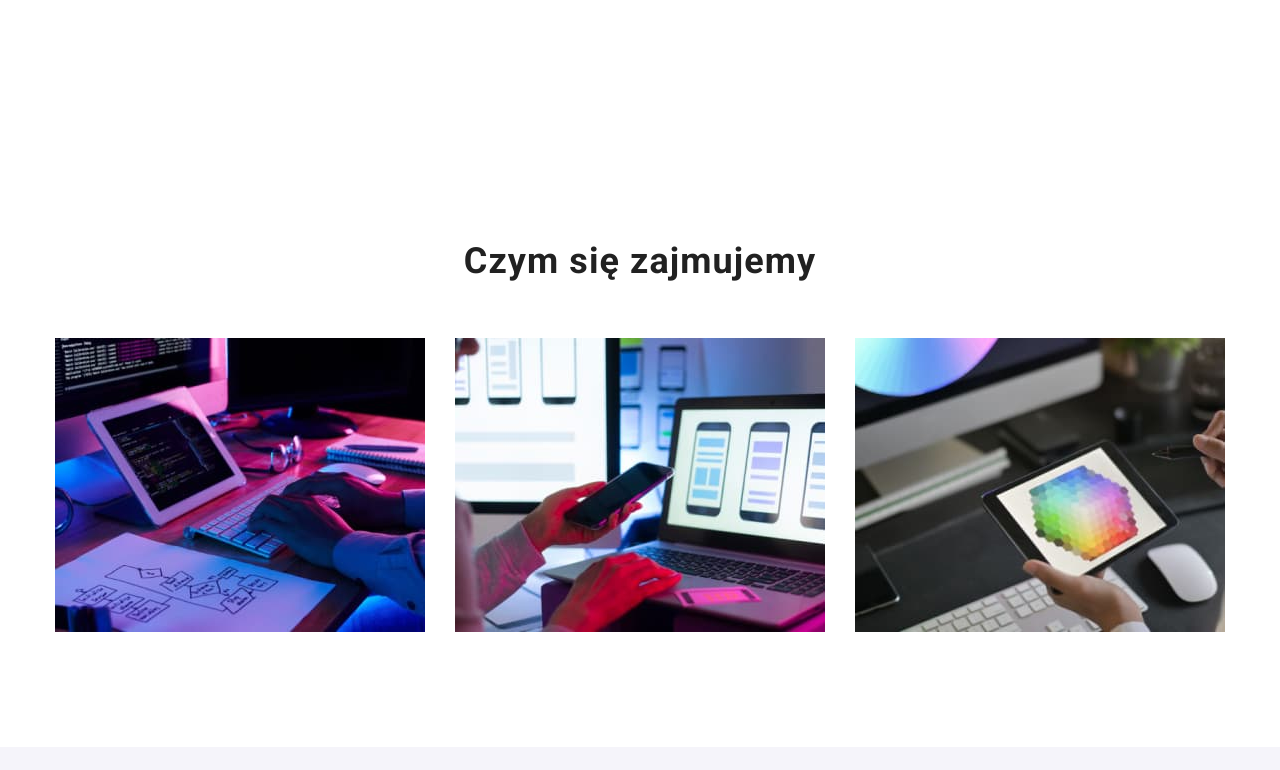
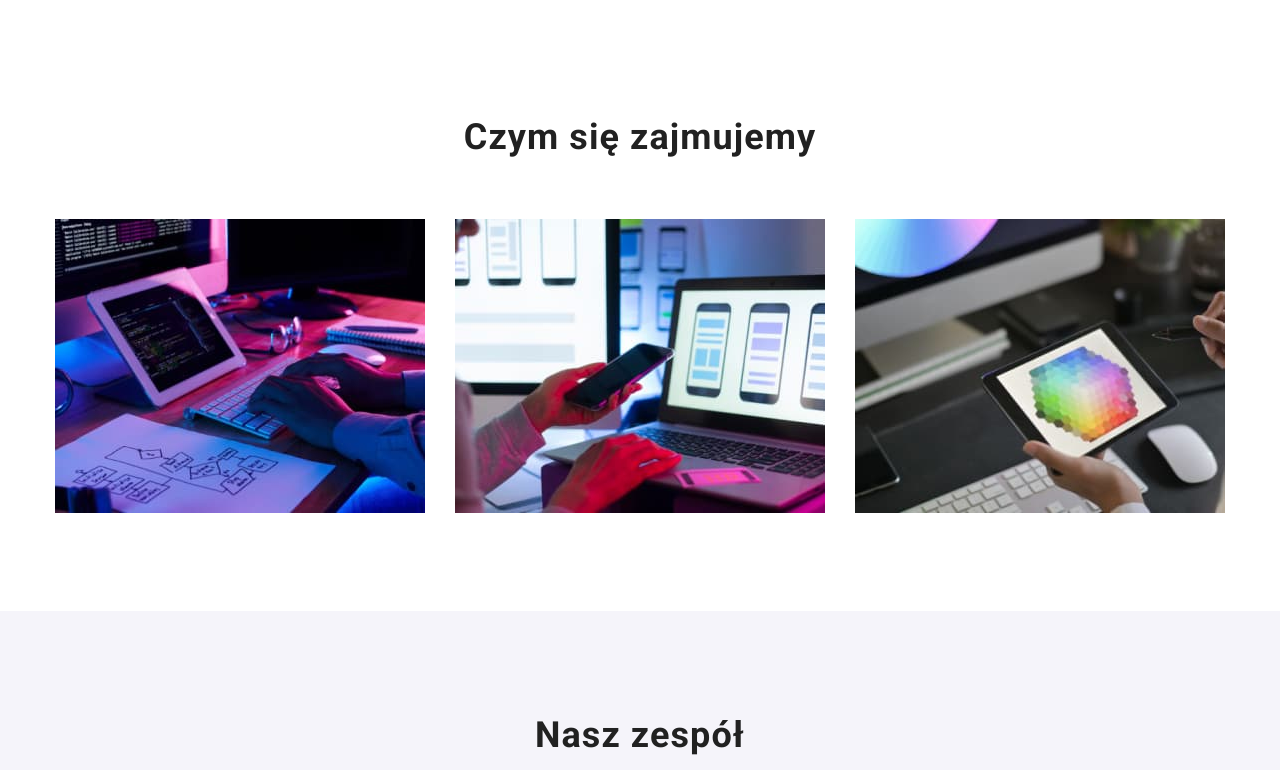
Before and after one commit to kushnirenochka/goit-markup-hw-03, a plain HTML site: page index.html in a window 1280 px wide. Shown: the part 932-1702 px from the top of the page. Drawn offline with nearby package versions, Linux system fonts and the light colour scheme.

Commit message:
Poprawka 2
Dopasowanie margin do figmy

```diff
--- a/css/css/styles.css
+++ b/css/css/styles.css
@@ -110,6 +110,7 @@ letter-spacing: 0.03em;
     width: 200px;
     border-radius: 4px;
 }
+.section.atuty { padding-bottom: 0;}
 .text.container {
     background-color: var(--primary-color);
 }
@@ -147,14 +148,15 @@ letter-spacing: 0.03em;
     line-height: 1.71;
     letter-spacing: 0.03em;
     text-align: center;
-    margin-right: auto;
-    margin-left: auto;
+    margin: 0 auto;
+    margin-bottom: 50px;
 }
 .pictures-index {
     list-style-type: none;
     display: flex;
     gap: 30px;
     padding: 0;
+    margin: 0;
 }
 .pictures-index li {flex-basis: 370px;}
 .team {background-color: #F5F4FA;}
@@ -169,14 +171,15 @@ letter-spacing: 0.03em;
     line-height: 1.71;
     letter-spacing: 0.03em;
     text-align: center;
-    margin-right: auto;
-    margin-left: auto;
+    margin: 0 auto;
+    margin-bottom: 50px;
 }
 .team ul {
     list-style-type: none;
     display: flex;
     gap: 30px;
     padding: 0 15px;
+    margin: 0;
 }
 .team > .container li {
     flex-basis: 270px;
@@ -210,6 +213,8 @@ letter-spacing: 0.03em;
     gap: 8px;
     filter: drop-shadow(0px 4px 4px rgba(0, 0, 0, 0.25));
     padding: 0px;
+    margin: 0 auto;
+    margin-bottom: 50px;
 }
 .button {
     font-family: inherit;
```
